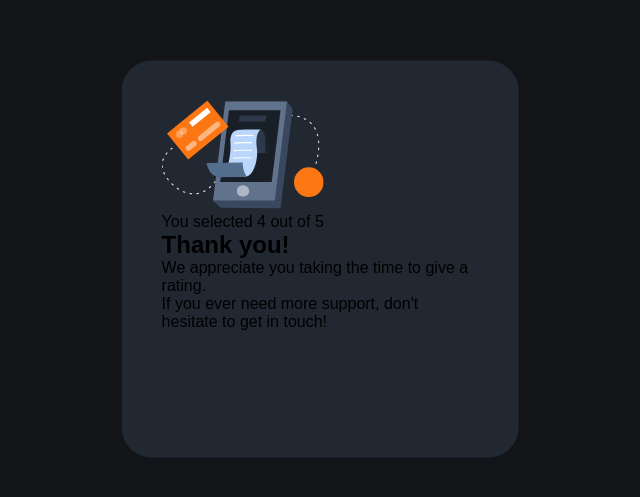
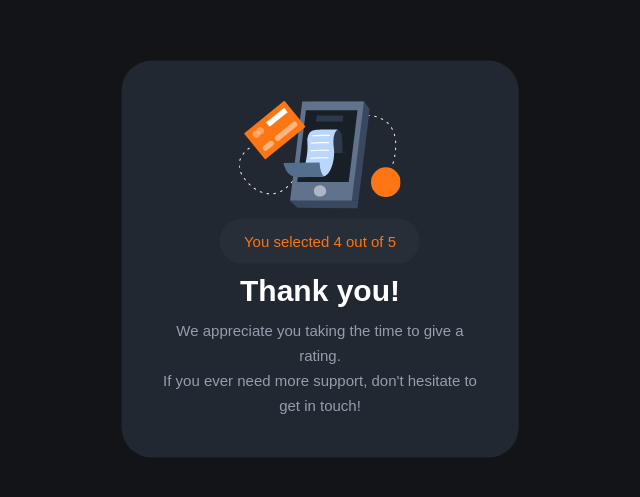
Before and after one commit to stibocode/interactive-rating-component, a plain HTML site: page sent.html in a window 1280 px wide. Shown: the part 141-638 px from the top of the page, without its empty margins (320-960 px from the left). Drawn offline with Linux system fonts and the light colour scheme.

```diff
--- a/cssStylesheets/sentStyle.css
+++ b/cssStylesheets/sentStyle.css
@@ -11,6 +11,10 @@ body {
 }
 
 .generalBox {
+  display: flex;
+  flex-direction: column;
+  flex-wrap: nowrap;
+  justify-content: space-between;
   position: absolute;
   top: 50%;
   left: 50%;
@@ -24,5 +28,35 @@ body {
 }
 
 .generalBox img {
-  margin: auto;
+  display: block;
+  margin: 0 auto;
 }
+
+.generalBox .userRatingText {
+  width: 200px;
+  padding: 10px;
+  margin: 0 auto;
+  border-radius: 30px;
+  background-color: rgb(39, 46, 56);
+}
+
+.generalBox .userRatingText p {
+  font-size: 15px;
+  font-weight: 500;
+  text-align: center;
+  color: hsl(25, 97%, 53%);
+}
+
+.generalBox h2 {
+  font-size: 30px;
+  font-weight: 700;
+  text-align: center;
+  color: white;
+}
+.generalBox p {
+  font-size: 15px;
+  font-weight: 400;
+  line-height: 25px;
+  text-align: center;
+  color: hsl(217, 12%, 63%)
+}
```
Also changed, not shown: cssStylesheets/indexStyle.css (+9 -0 lines).
